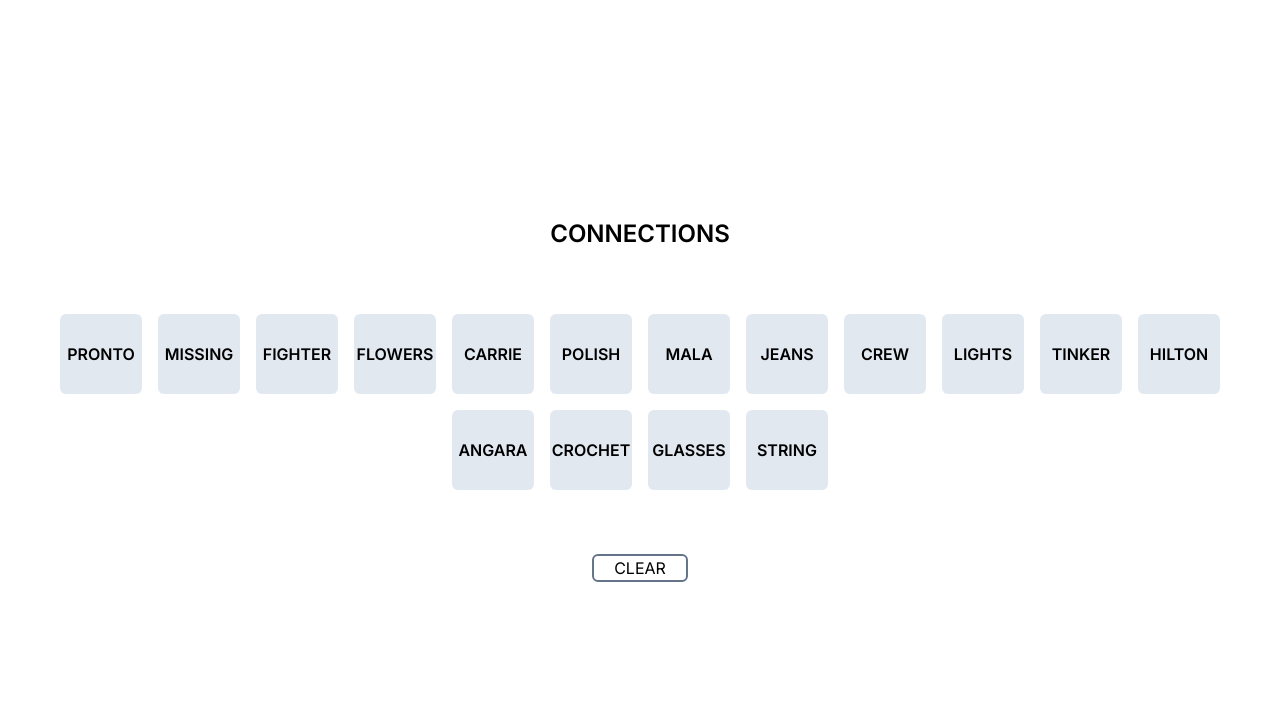
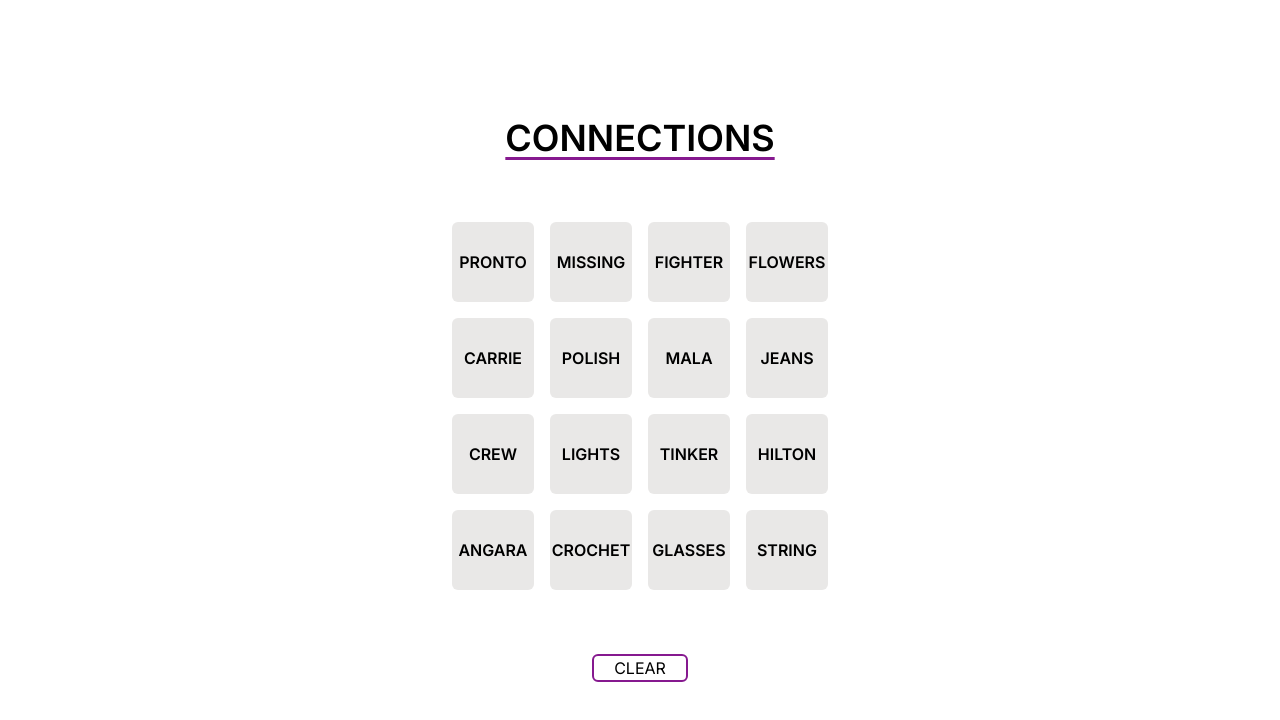
Before and after one commit to EeshitaDayani/Connections, a Next.js app: page / in a window 1280 px wide. Shown: the top 720 px of the page. Built offline with nearby package versions, Linux system fonts and the light colour scheme.

Commit message:
Fixed color setting problem

```diff
--- a/app/card.tsx
+++ b/app/card.tsx
@@ -1,4 +1,4 @@
-import React from "react";
+import { useState, useEffect } from "react";
 import { Word } from "./model";
 
 interface PropType {
@@ -7,12 +7,23 @@ interface PropType {
 }
 
 export default function Card({ word, handleClick }: PropType) {
+  const [matched, setMatched] = useState(word.matched);
+
+  useEffect(() => {
+    setMatched(word.matched);
+  }, [word.matched]);
+
   return (
     <div
       className={`w-[82px] h-20 rounded-md font-semibold
-    text-center content-center text-md cursor-pointer ${
-      word.selected ? "bg-gray-700 text-slate-100" : "bg-slate-200 text-black"
-    } ${word.matched ? word.color : ""}`}
+      text-center content-center text-md cursor-pointer
+      ${
+        matched
+          ? word.color
+          : word.selected
+          ? "bg-stone-700 text-slate-100"
+          : "bg-stone-400 bg-opacity-25 text-black"
+      }`}
       onClick={() => handleClick(word)}
     >
       {word.text}
--- a/app/page.tsx
+++ b/app/page.tsx
@@ -60,8 +60,6 @@ export default function Home() {
           firstCategory,
         ]);
 
-        console.log(matchedCategories.sort());
-
         setSelectedWords([]);
       }
     }
@@ -75,9 +73,11 @@ export default function Home() {
 
   return (
     <main className="flex h-screen flex-col justify-center items-center space-y-12">
-      <span className="text-2xl text-center font-semibold">CONNECTIONS</span>
       {!won && (
-        <div className="flex flex-wrap gap-4 p-4 justify-center">
+        <span className="text-2xl text-center font-semibold underline decoration-fuchsia-800 underline-offset-[6px] sm:text-4xl">CONNECTIONS</span>
+      )}
+      {!won && (
+        <div className="grid grid-cols-4 gap-4 p-4 justify-center">
           {randomWords.map((w) => (
             <Card key={w.id} word={w} handleClick={handleClick} />
           ))}
@@ -85,7 +85,7 @@ export default function Home() {
       )}
       {!won && (
         <button
-          className="border-2 border-slate-500 border-solid w-24 rounded-md text-center"
+          className="border-2 border-fuchsia-800 border-solid w-24 rounded-md text-center hover:bg-gray-300"
           onClick={() => {
             setSelectedWords([]);
             setRandomWords((prevWords) =>
@@ -97,9 +97,21 @@ export default function Home() {
         </button>
       )}
       {won && (
-        <span className="text-3xl font-semibold text-center text-fuchsia-800 animate-bounce">
-          CONGRATULIONS!
-        </span>
+        <div className="flex flex-col gap-8">
+          <span className="text-3xl font-semibold text-center text-fuchsia-800 animate-bounce">
+            CONGRATULIONS!
+          </span>
+          <div className="flex flex-col gap-4 justify-center items-center">
+            {categories.map((c) => (
+              <div
+                className={`${c.color} rounded-md h-20 w-5/6 p-4 text-center align-middle font-semibold text-gray-800`}
+                key={c.number}
+              >
+                {c.text}
+              </div>
+            ))}
+          </div>
+        </div>
       )}
     </main>
   );
```
